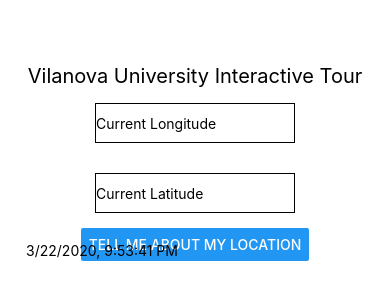
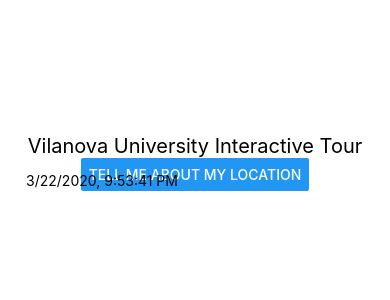
Before and after one commit to psiravo23/GeoFacts, a React Native app: screen / in a window 390 px wide. Shown: the part 234-534 px from the top of the page. Built offline with nearby package versions, Linux system fonts and the light colour scheme.

Commit message:
Final Version 2 without Input Fields

```diff
--- a/App.js
+++ b/App.js
@@ -15,16 +15,8 @@ class VillanovaTourScreen extends React.Component {
       this.calcDistance = this.calcDistance.bind(this);
       this.calRandomFact = this.calRandomFact.bind(this);
       this.findGPSCords = this.findGPSCords.bind(this);
-      this.onChangeCurrLong = this.onChangeCurrLong.bind(this);
-      this.onChangeCurrLat = this.onChangeCurrLat.bind(this);
     }
 
-    onChangeCurrLong(Long){
-      this.setState({currLong:Long});
-    }
-    onChangeCurrLat(Lat){
-      this.setState({currLat:Lat});
-    }
     findGPSCords() {
        navigator.geolocation.getCurrentPosition(
         (position) => {
@@ -92,18 +84,8 @@ class VillanovaTourScreen extends React.Component {
           <View>
             <View style={styles.screenContainer}>
             <Text style={styles.title}> Vilanova University Interactive Tour </Text>
-            <TextInput
-                style={styles.textInput}
-                onChangeText={this.onChangeCurrLong}
-                defaultValue="Current Longitude"
-            />
-            <TextInput
-                style={styles.textInput}
-                onChangeText={this.onChangeCurrLat}
-                defaultValue="Current Latitude"
-            />
               <Button
-                  onPress={this.handlePress}
+                  onPress={this.findGPSCords}
                   title="Tell Me About My Location"
               />
               <Text> {this.state.currLong} {this.state.currLat} </Text>
```
